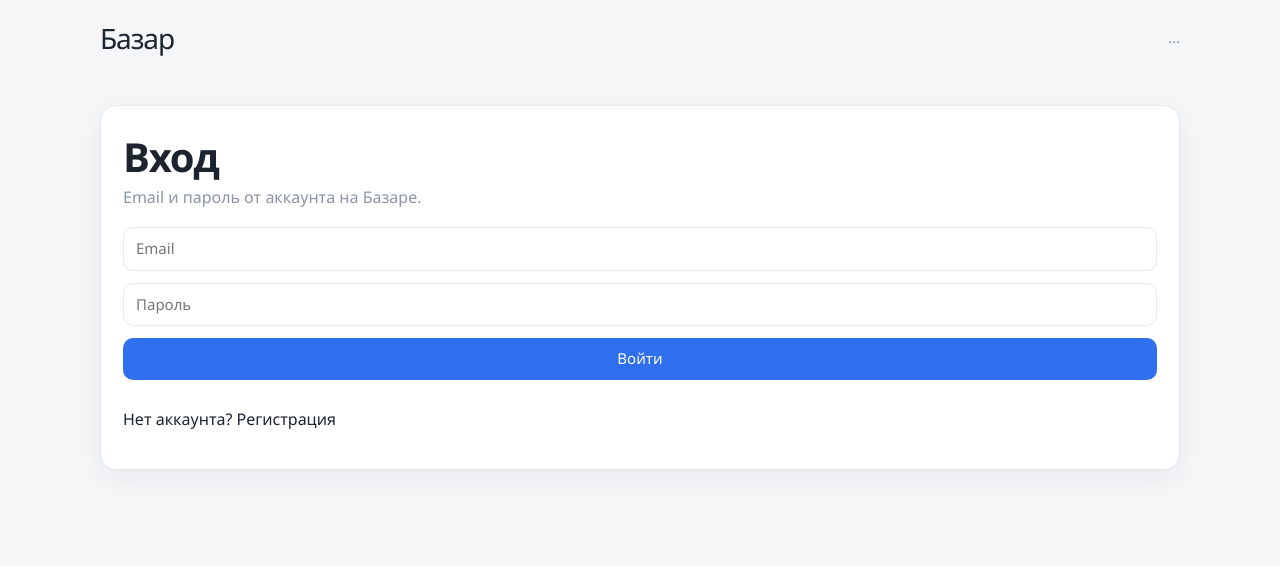
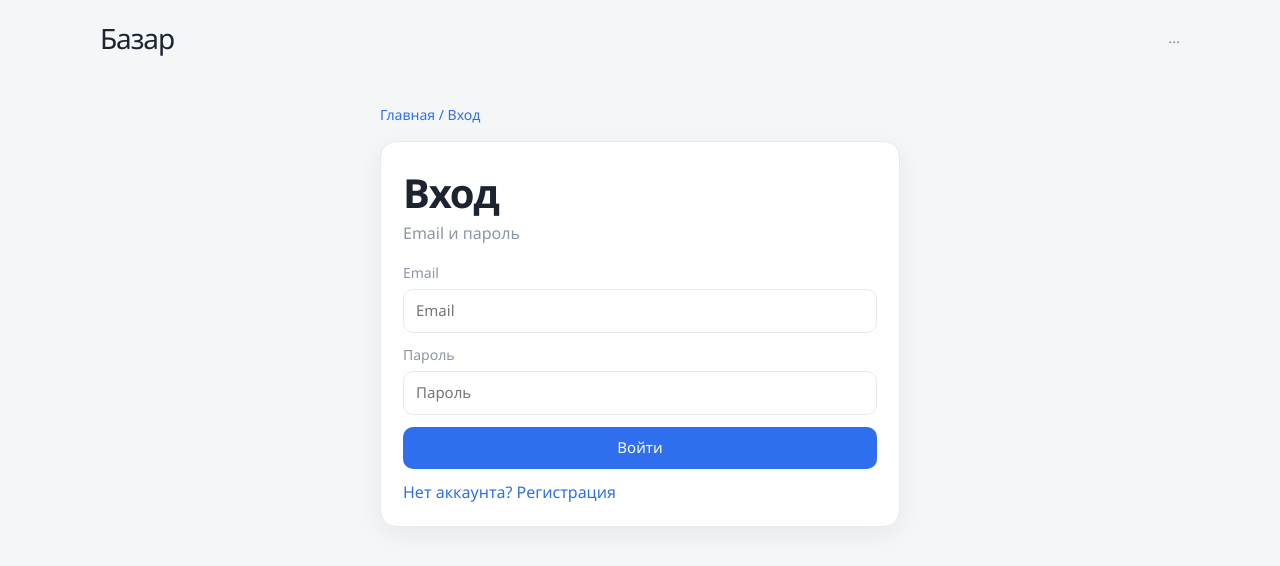
Before and after one commit to andrey-gazzaev/bazaar, a Next.js app in the folder apps/web/: page /sign-in in a window 1280 px wide. Shown: the top 566 px of the page. Built offline with nearby package versions, Linux system fonts and the light colour scheme; no server answers.

Commit message:
Lay out the sign-in screen
A visitor sees the way home, named fields, and a submit that fills the narrow column.

```diff
--- a/apps/web/src/feature/sign-in/sign-in.module.css
+++ b/apps/web/src/feature/sign-in/sign-in.module.css
@@ -1,3 +1,10 @@
+.column {
+  display: grid;
+  gap: 16px;
+  align-content: start;
+  max-width: 520px;
+}
+
 .title {
   font-size: 40px;
 }
@@ -8,6 +15,15 @@
   margin-top: 18px;
 }
 
+.submit {
+  width: 100%;
+}
+
 .links {
+  margin: 0;
   font-family: var(--sans);
 }
+
+.links a {
+  color: var(--accent);
+}
--- a/apps/web/src/feature/sign-in/sign-in.tsx
+++ b/apps/web/src/feature/sign-in/sign-in.tsx
@@ -3,7 +3,7 @@
 import { useRouter } from 'next/navigation';
 import { useState, type FormEvent } from 'react';
 import { useSignIn } from '@/queries';
-import { Button, Page, Panel, TextField } from '@/ui';
+import { Breadcrumb, Button, Page, Panel, TextField } from '@/ui';
 import styles from './sign-in.module.css';
 
 /** Email and password form. */
@@ -34,16 +34,22 @@ export function SignIn() {
   }
 
   return (
-    <Page>
+    <Page className={styles.column}>
+      <Breadcrumb
+        items={[
+          { href: '/', label: 'Главная' },
+          { label: 'Вход' },
+        ]}
+      />
+
       <Panel>
         <h1 className={styles.title}>Вход</h1>
 
-        <p className="muted">Email и пароль от аккаунта на Базаре.</p>
+        <p className="muted">Email и пароль</p>
 
         <form className={styles.form} onSubmit={(event) => void onSubmit(event)}>
-          <label>
-            <span className="sr">Email</span>
           <TextField
+            label="Email"
             value={email}
             onChange={(event) => setEmail(event.target.value)}
             placeholder="Email"
@@ -51,11 +57,9 @@ export function SignIn() {
             name="email"
             type="email"
           />
-          </label>
 
-          <label>
-            <span className="sr">Пароль</span>
           <TextField
+            label="Пароль"
             value={password}
             onChange={(event) => setPassword(event.target.value)}
             placeholder="Пароль"
@@ -63,9 +67,8 @@ export function SignIn() {
             name="password"
             type="password"
           />
-          </label>
 
-          <Button type="submit" disabled={signIn.isPending}>
+          <Button className={styles.submit} type="submit" disabled={signIn.isPending}>
             {signIn.isPending ? 'Входим…' : 'Войти'}
           </Button>
 
```
Lines whose indentation alone changed are shown as unchanged.
